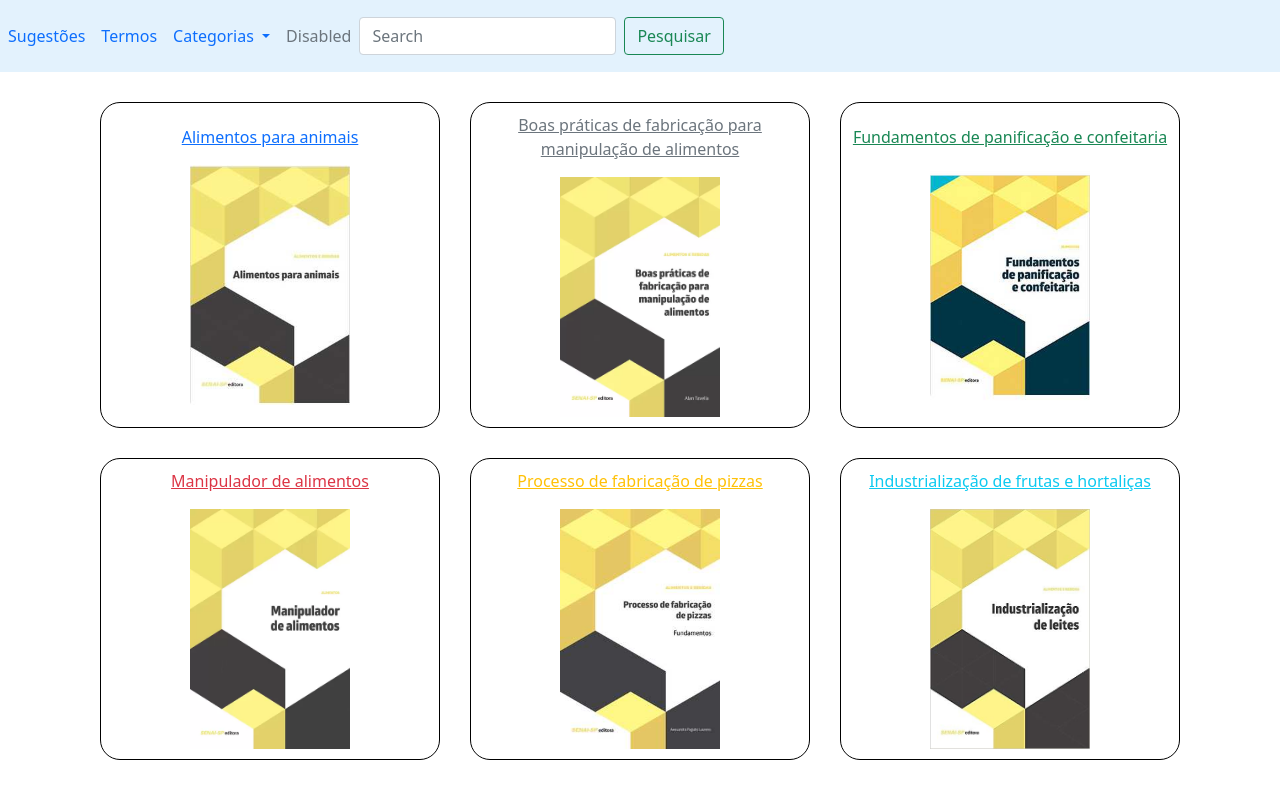
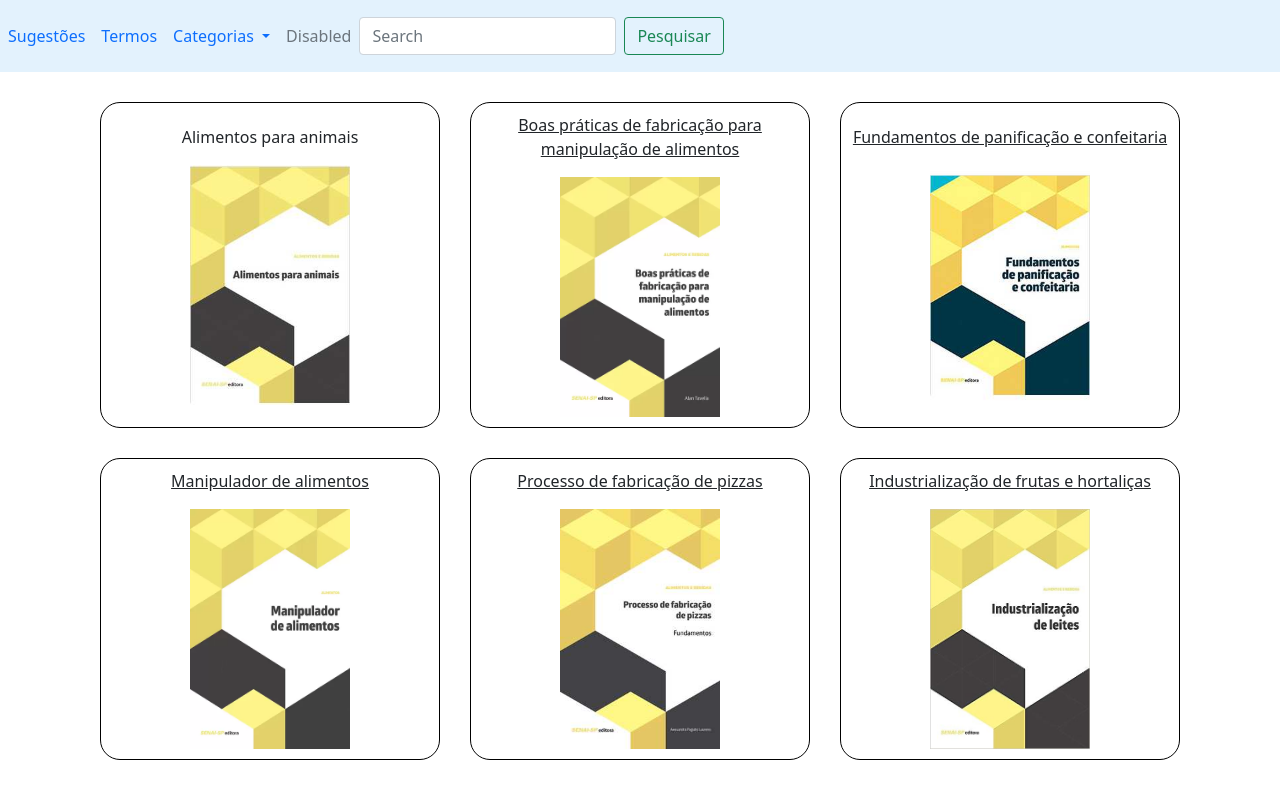
Before and after one commit to lilgab4m/biblioteca1, a plain HTML site: page alimentos.html in a window 1280 px wide. Shown: the top 787 px of the page. Drawn offline with nearby package versions, Linux system fonts and the light colour scheme.

Commit message:
commitdias

```diff
--- a/alimentos.html
+++ b/alimentos.html
@@ -77,31 +77,31 @@
     </style>
     <div class="container">
         <div class="element">
-            <p><a href="https://www.estantevirtual.com.br/livros/senai-sp/alimentos-para-animais/2999724477?ano_min=2010&livro_usado=1&b_order=preco&gclid=Cj0KCQjwrfymBhCTARIsADXTabkdJ_BaOizTL7Q1MI9kbm6GyBrbVFpmxM-sHcPty70eiGe6VblYsF8aAsqmEALw_wcB">Alimentos para animais </a></p>
+            <p><a href="https://www.estantevirtual.com.br/livros/senai-sp/alimentos-para-animais/2999724477?ano_min=2010&livro_usado=1&b_order=preco&gclid=Cj0KCQjwrfymBhCTARIsADXTabkdJ_BaOizTL7Q1MI9kbm6GyBrbVFpmxM-sHcPty70eiGe6VblYsF8aAsqmEALw_wcB"class="link-dark link-offset-2 link-underline-opacity-25 link-underline-opacity-100-hover"></a>Alimentos para animais </a></p>
             <img src="img/Alimentos para animais.jpg" alt="">
         </div>
         <div class="element">
-            <p><a href="https://www.magazineluiza.com.br/livro-boas-praticas-de-fabricacao-para-manipulacao-de-alimentos/p/223581600/li/adml/?seller_id=espacoshop&utm_source=google&utm_medium=pla&utm_campaign=&partner_id=68055&gclid=Cj0KCQjwrfymBhCTARIsADXTabkWWUbquGNTsYGm1X9SArEyVz8QWPrdGRTa0i_KIQC_fCDZ9NT9o4saAiTCEALw_wcB&gclsrc=aw.ds" class="link-secondary link-offset-2 link-underline-opacity-25 link-underline-opacity-100-hover"> Boas práticas de fabricação para manipulação de alimentos</a></p>
+            <p><a href="https://www.magazineluiza.com.br/livro-boas-praticas-de-fabricacao-para-manipulacao-de-alimentos/p/223581600/li/adml/?seller_id=espacoshop&utm_source=google&utm_medium=pla&utm_campaign=&partner_id=68055&gclid=Cj0KCQjwrfymBhCTARIsADXTabkWWUbquGNTsYGm1X9SArEyVz8QWPrdGRTa0i_KIQC_fCDZ9NT9o4saAiTCEALw_wcB&gclsrc=aw.ds" class="link-dark link-offset-2 link-underline-opacity-25 link-underline-opacity-100-hover">Boas práticas de fabricação para manipulação de alimentos</a></p>
             <img src="img/Boas práticas de fabricação para manipulação de alimentos.jpg" alt="">
         </div>
         <div class="element">
-            <p><a href="https://www.estantevirtual.com.br/oficinadosaber/senai-sp-fundamentos-de-panificacao-e-confeitaria-3893225820?gclid=Cj0KCQjwrfymBhCTARIsADXTabkWXQ-PoMqYmQz7MbRBR_HanI9D1NOPxVPWeqS_XNWfhKeI0DGVbcMaAjCjEALw_wcB" class="link-success link-offset-2 link-underline-opacity-25 link-underline-opacity-100-hover">Fundamentos de panificação e confeitaria</a></p>
+            <p><a href="https://www.estantevirtual.com.br/oficinadosaber/senai-sp-fundamentos-de-panificacao-e-confeitaria-3893225820?gclid=Cj0KCQjwrfymBhCTARIsADXTabkWXQ-PoMqYmQz7MbRBR_HanI9D1NOPxVPWeqS_XNWfhKeI0DGVbcMaAjCjEALw_wcB" class="link-dark link-offset-2 link-underline-opacity-25 link-underline-opacity-100-hover">Fundamentos de panificação e confeitaria</a></p>
             <img src="img/Fundamentos de Panificação e Confeitaria.jpg" alt="">
         </div>
         <div class="element">
-            <p><a href="https://www.magazineluiza.com.br/livro-manipulador-de-alimentos/p/223565700/li/adml/?seller_id=magazineluiza&utm_source=google&utm_medium=pla&utm_campaign=&partner_id=68976&gclid=Cj0KCQjwrfymBhCTARIsADXTabmIiDBjapj25fqLIodVgk2VlLMZiGkautgHydQxYdk7HkB9V2-t5qAaAsWdEALw_wcB&gclsrc=aw.ds" class="link-danger link-offset-2 link-underline-opacity-25 link-underline-opacity-100-hover"> Manipulador de alimentos</a></p>
+            <p><a href="https://www.magazineluiza.com.br/livro-manipulador-de-alimentos/p/223565700/li/adml/?seller_id=magazineluiza&utm_source=google&utm_medium=pla&utm_campaign=&partner_id=68976&gclid=Cj0KCQjwrfymBhCTARIsADXTabmIiDBjapj25fqLIodVgk2VlLMZiGkautgHydQxYdk7HkB9V2-t5qAaAsWdEALw_wcB&gclsrc=aw.ds" class="link-dark link-offset-2 link-underline-opacity-25 link-underline-opacity-100-hover"> Manipulador de alimentos</a></p>
             <img src="img/Manipulador de alimentos.jpg" alt="">
         </div>
         <div class="element">
-            <p><a href="https://www.estantevirtual.com.br/sirbook/alessandra-pagiato-loureiro-processo-de-fabricacao-de-pizzas-3710160652?gclid=Cj0KCQjwrfymBhCTARIsADXTabmvevEkfCMjRrpaAV3QNPvl8lY-srh49LNijh3x4JHKJmjoX0hli0oaAhaDEALw_wcB" class="link-warning link-offset-2 link-underline-opacity-25 link-underline-opacity-100-hover">Processo de fabricação de pizzas</a></p>
+            <p><a href="https://www.estantevirtual.com.br/sirbook/alessandra-pagiato-loureiro-processo-de-fabricacao-de-pizzas-3710160652?gclid=Cj0KCQjwrfymBhCTARIsADXTabmvevEkfCMjRrpaAV3QNPvl8lY-srh49LNijh3x4JHKJmjoX0hli0oaAhaDEALw_wcB" class="link-dark link-offset-2 link-underline-opacity-25 link-underline-opacity-100-hover">Processo de fabricação de pizzas</a></p>
             <img src="img/Processo de Fabricação de Pizzas.jpg" alt="">
         </div>
         <div class="element">
-            <p><a href="https://www.magazineluiza.com.br/livro-industrializacao-de-frutas-e-hortalicas/p/223646900/li/adml/?seller_id=magazineluiza&utm_source=google&utm_medium=pla&utm_campaign=&partner_id=68976&gclid=Cj0KCQjwrfymBhCTARIsADXTabka_qcJMOrtWjF_pqN2R7QGVDlMsqYnxMq4iDdGTkGAl81U6tthEI4aAuztEALw_wcB&gclsrc=aw.ds" class="link-info link-offset-2 link-underline-opacity-25 link-underline-opacity-100-hover"> Industrialização de frutas e hortaliças</a></p>
+            <p><a href="https://www.magazineluiza.com.br/livro-industrializacao-de-frutas-e-hortalicas/p/223646900/li/adml/?seller_id=magazineluiza&utm_source=google&utm_medium=pla&utm_campaign=&partner_id=68976&gclid=Cj0KCQjwrfymBhCTARIsADXTabka_qcJMOrtWjF_pqN2R7QGVDlMsqYnxMq4iDdGTkGAl81U6tthEI4aAuztEALw_wcB&gclsrc=aw.ds" class="link-dark link-offset-2 link-underline-opacity-25 link-underline-opacity-100-hover">Industrialização de frutas e hortaliças</a></p>
             <img src="img/Industrialização de Leites Capa comum.jpg" alt="">
         </div>
         <div class="element">
-            <p><a href="https://www.estantevirtual.com.br/livrariadoadvogado/maria-cecilia-cury-chaddad-rotulagem-de-alimentos-3880530999?gclid=Cj0KCQjwrfymBhCTARIsADXTabl6wFMuKUAcO-C0DisKTgQcYzqS2g8p17P8KK_Gx5oy_sjV-LDSZGsaAkBFEALw_wcB" class="link-info link-offset-2 link-underline-opacity-25 link-underline-opacity-100-hover"> Rotulagem de alimentos</a></p>
+            <p><a href="https://www.estantevirtual.com.br/livrariadoadvogado/maria-cecilia-cury-chaddad-rotulagem-de-alimentos-3880530999?gclid=Cj0KCQjwrfymBhCTARIsADXTabl6wFMuKUAcO-C0DisKTgQcYzqS2g8p17P8KK_Gx5oy_sjV-LDSZGsaAkBFEALw_wcB"class="link-dark link-offset-2 link-underline-opacity-25 link-underline-opacity-100-hover">Rotulagem de alimentos</a></p>
             <img src="img/Rotulagem de Alimentos.jpg"alt="">
         </div>
             <div class="element">
```
